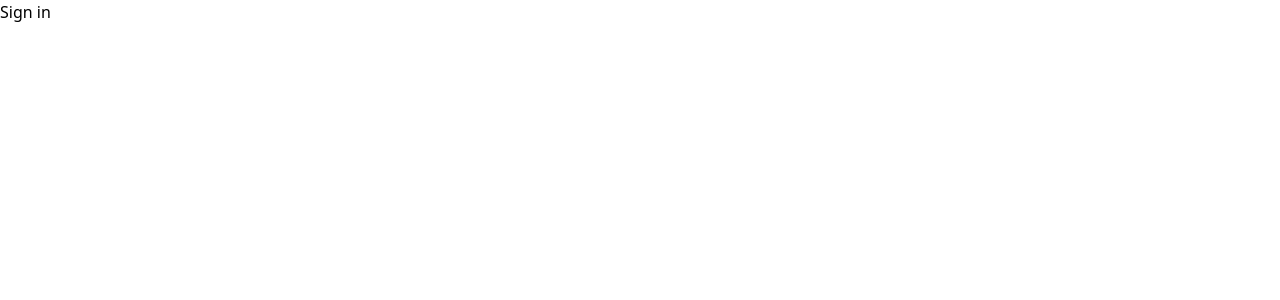
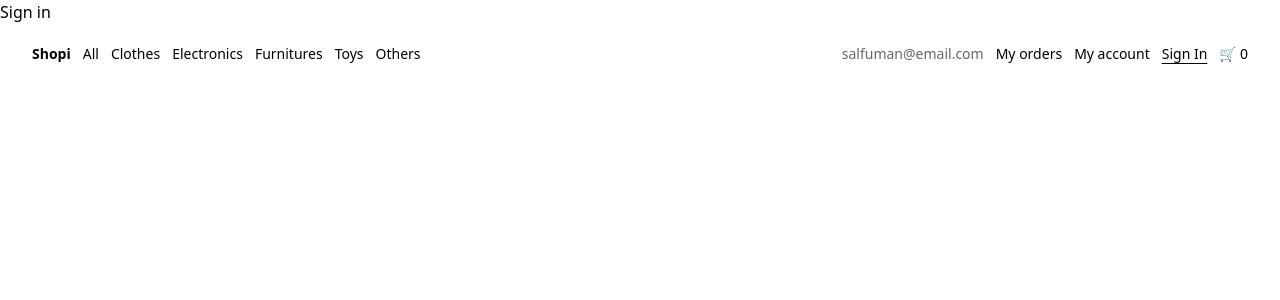
Before and after one commit to arielgomezmendez/ecommerce, a React (Vite) app: page /sign-in in a window 1280 px wide. Shown: the top 300 px of the page. Built offline with nearby package versions, Linux system fonts and the light colour scheme.

Commit message:
Create nabvar component

```diff
--- /dev/null
+++ b/src/Components/Navbar/index.tsx
@@ -0,0 +1,83 @@
+import { NavLink } from "react-router-dom"
+
+const Navbar = (): JSX.Element => {
+
+  const activeStyle: string = 'underline underline-offset-4';
+
+  return (
+    <nav className="flex justify-between items-center fixed z-10 w-full py-5 px-8 text-sm font-light">
+      <ul className="flex items-center gap-3">
+        <li className="font-semibold">
+          <NavLink
+            to="/"
+          >Shopi</NavLink>
+        </li>
+        <li>
+          <NavLink to="/" className={({ isActive }) =>
+            isActive ? activeStyle : undefined
+          }>
+            All
+          </NavLink>
+        </li>
+        <li>
+          <NavLink to="/clothes" className={({ isActive }) =>
+            isActive ? activeStyle : undefined
+          }>Clothes</NavLink>
+        </li>
+        <li>
+          <NavLink to="/electronics" className={({ isActive }) =>
+            isActive ? activeStyle : undefined
+          }>Electronics</NavLink>
+        </li>
+        <li>
+          <NavLink to="/furnitures" className={({ isActive }) =>
+            isActive ? activeStyle : undefined
+          }>Furnitures</NavLink>
+        </li>
+        <li>
+          <NavLink to="/toys" className={({ isActive }) =>
+            isActive ? activeStyle : undefined
+          }>Toys</NavLink>
+        </li>
+        <li>
+          <NavLink to="/others"
+            className={({ isActive }) =>
+              isActive ? activeStyle : undefined
+            }>Others</NavLink>
+        </li>
+
+      </ul>
+      <ul className="flex items-center gap-3">
+        <li className="text-black/60">
+          salfuman@email.com
+        </li>
+        <li>
+          <NavLink to="/my-orders" className={({ isActive }) =>
+            isActive ? activeStyle : undefined
+          }>
+            My orders
+          </NavLink>
+        </li>
+        <li>
+          <NavLink to="/my-account" className={({ isActive }) =>
+            isActive ? activeStyle : undefined
+          }>
+            My account
+          </NavLink>
+        </li>
+        <li>
+          <NavLink to="/sign-in" className={({ isActive }) =>
+            isActive ? activeStyle : undefined
+          }>
+            Sign In
+          </NavLink>
+        </li>
+        <li>
+          🛒 0
+        </li>
+      </ul>
+    </nav>
+  )
+}
+
+export default Navbar
--- a/src/Pages/App/index.tsx
+++ b/src/Pages/App/index.tsx
@@ -6,6 +6,7 @@
 import MyOrders from "../MyOrders"
 import NotFound from "../NotFound"
 import SignIn from "../SignIn"
+import Navbar from "../../Components/Navbar"
 
 const AppRoutes = () => {
   const routes = useRoutes([
@@ -24,6 +25,7 @@
   return (
     <BrowserRouter>
       <AppRoutes />
+      <Navbar/>
     </BrowserRouter>
   )
 }
```
